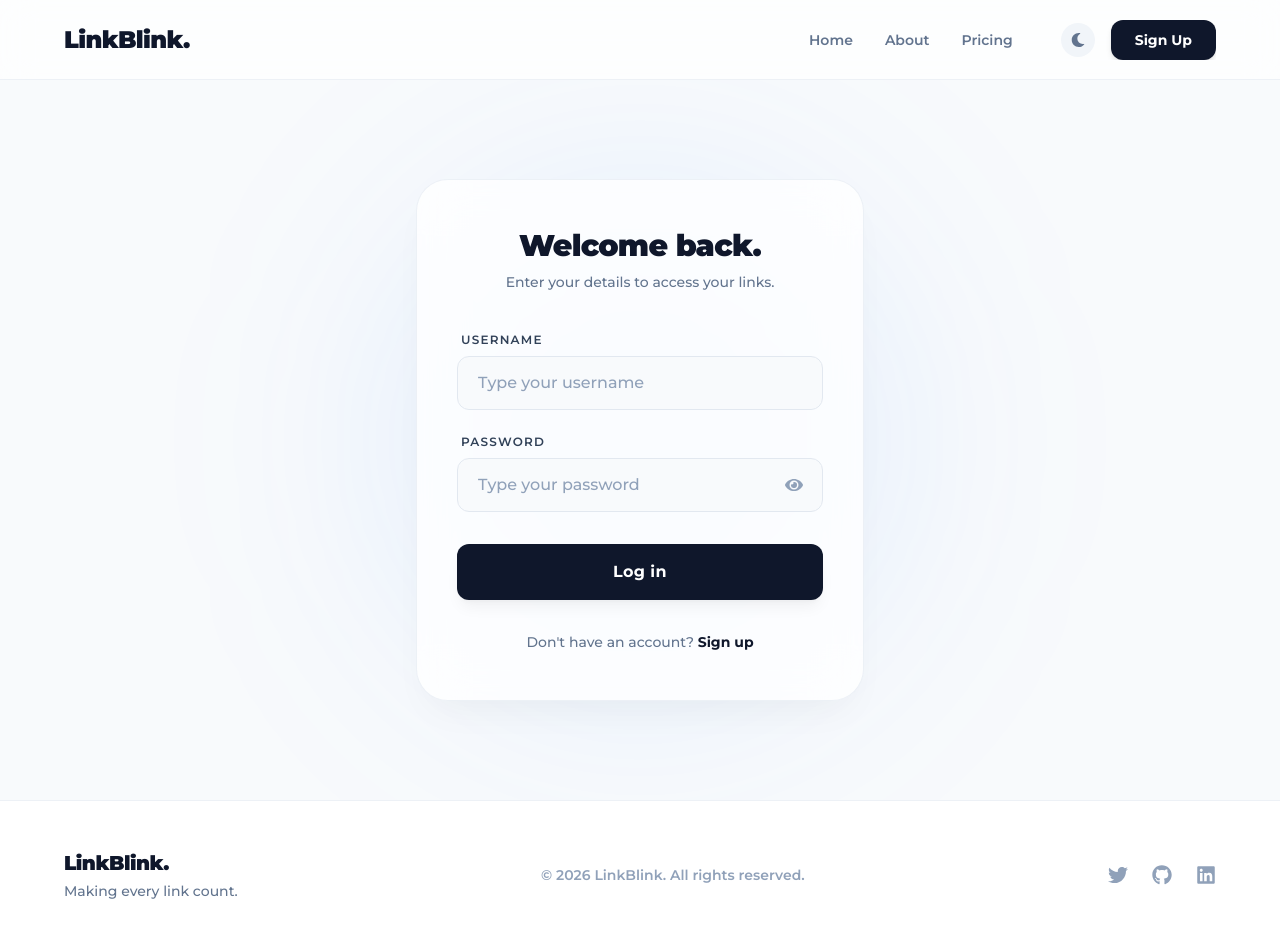
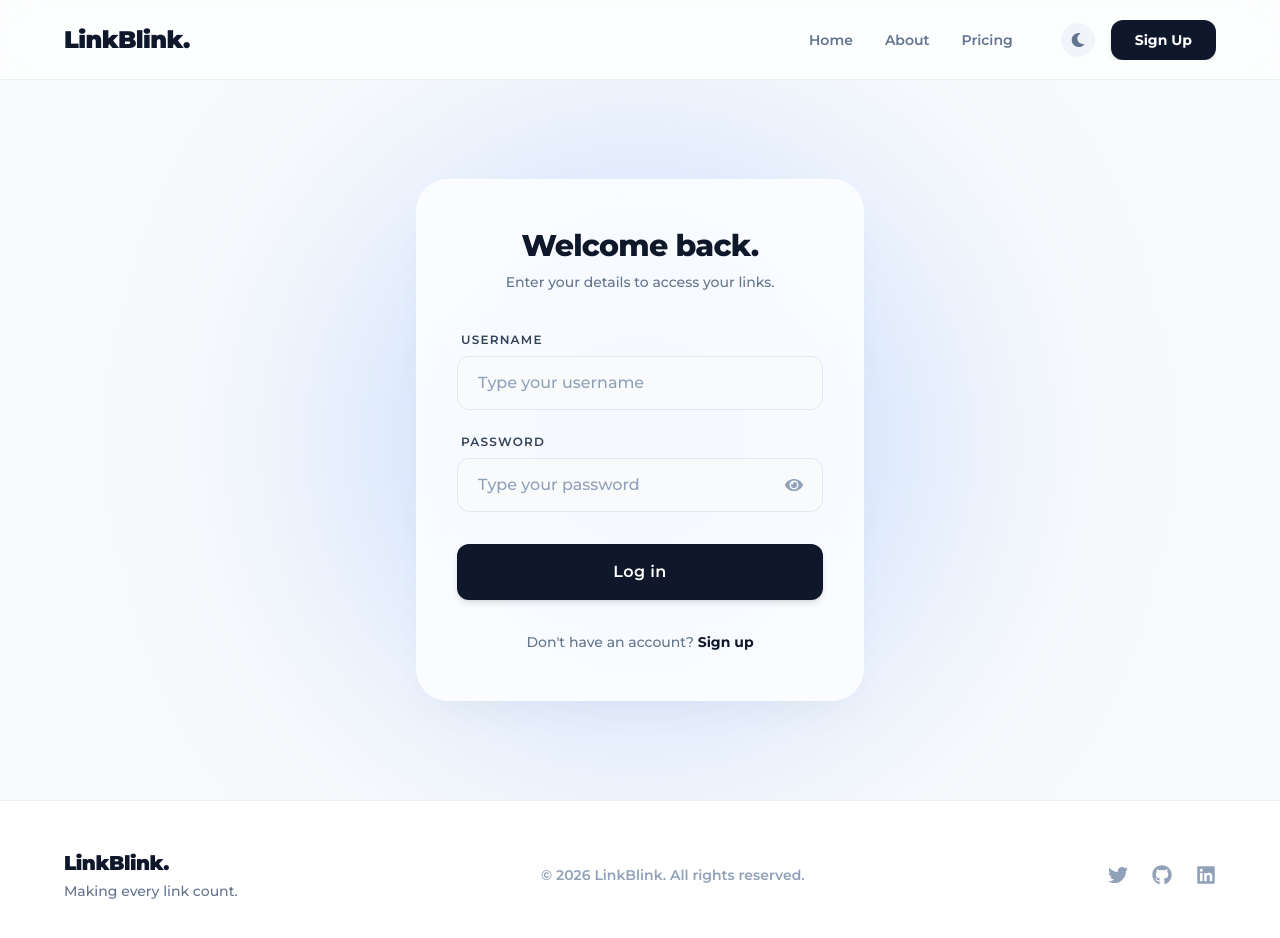
Before and after one commit to utkarshanand07/LinkBlink, a React (Vite) app in the folder url-shortener-frontend/: page /login in a window 1280 px wide. Shown: the top 938 px of the page. Built offline with nearby package versions, Linux system fonts and the light colour scheme; no server answers.

Commit message:
minor ui upgrades

```diff
--- a/url-shortener-frontend/src/pages/AboutPage.jsx
+++ b/url-shortener-frontend/src/pages/AboutPage.jsx
@@ -5,8 +5,8 @@ const AboutPage = () => {
   return (
     <div className="min-h-[calc(100vh-80px)] bg-slate-50 dark:bg-brand-950 transition-colors duration-300 relative overflow-hidden pb-24">
 
-      {/* Background Aesthetic Orb */}
-      <div className="absolute top-1/4 left-1/2 -translate-x-1/2 w-[600px] h-[300px] bg-purple-500/10 dark:bg-purple-600/5 blur-[120px] rounded-full pointer-events-none"></div>
+      {/* Background Aesthetic Orb - Matched to Pricing Page */}
+      <div className="absolute top-0 left-1/2 -translate-x-1/2 w-[800px] h-[400px] bg-blue-500/10 dark:bg-blue-600/10 blur-[100px] rounded-full pointer-events-none"></div>
 
       <div className="max-w-4xl mx-auto px-6 lg:px-16 pt-20 lg:pt-32 relative z-10">
 
--- a/url-shortener-frontend/src/pages/LandingPage.jsx
+++ b/url-shortener-frontend/src/pages/LandingPage.jsx
@@ -18,8 +18,8 @@ const LandingPage = () => {
   return (
     <div className="min-h-[calc(100vh-80px)] bg-slate-50 dark:bg-brand-950 transition-colors duration-300 relative overflow-hidden">
 
-      {/* Background Aesthetic Orbs */}
-      <div className="absolute top-32 left-1/2 -translate-x-1/2 w-[800px] h-[400px] bg-blue-500/10 dark:bg-blue-500/5 blur-[120px] rounded-full pointer-events-none"></div>
+      {/* Background Aesthetic Orbs - Matched to Pricing Page */}
+      <div className="absolute top-0 left-1/2 -translate-x-1/2 w-[800px] h-[400px] bg-blue-500/10 dark:bg-blue-600/10 blur-[100px] rounded-full pointer-events-none"></div>
 
       <div className="max-w-7xl mx-auto px-6 lg:px-16 pt-20 lg:pt-32 pb-12 relative z-10">
 
--- a/url-shortener-frontend/src/pages/LoginPage.jsx
+++ b/url-shortener-frontend/src/pages/LoginPage.jsx
@@ -38,17 +38,17 @@ const LoginPage = () => {
     };
 
   return (
-    <div className='min-h-[calc(100vh-80px)] bg-slate-50 dark:bg-brand-950 transition-colors duration-300 flex justify-center items-center px-4 relative overflow-hidden'>
+    <div className='min-h-[calc(100vh-80px)] bg-slate-50 dark:bg-slate-950 transition-colors duration-300 flex justify-center items-center px-4 relative overflow-hidden'>
 
-        {/* Subtle Background Glow */}
-        <div className="absolute top-1/2 left-1/2 -translate-x-1/2 -translate-y-1/2 w-[500px] h-[500px] bg-blue-500/10 dark:bg-blue-600/10 blur-[120px] rounded-full pointer-events-none"></div>
+        {/* Enhanced Background Glow (Blue for Login) */}
+        <div className="absolute top-1/2 left-1/2 -translate-x-1/2 -translate-y-1/2 w-[600px] h-[600px] bg-blue-500/20 dark:bg-blue-600/10 blur-[120px] rounded-full pointer-events-none"></div>
 
         <form
             onSubmit={handleSubmit(loginHandler)}
-            className="w-full max-w-md bg-white/80 dark:bg-brand-900/50 backdrop-blur-xl border border-slate-200/60 dark:border-slate-800/60 shadow-premium dark:shadow-glass-dark py-12 px-8 sm:px-10 rounded-[2rem] z-10 transition-all duration-300"
+            className="w-full max-w-md bg-white/80 dark:bg-slate-900/80 backdrop-blur-2xl border border-white/50 dark:border-slate-700/50 shadow-premium dark:shadow-glass-dark py-12 px-8 sm:px-10 rounded-[2rem] z-10 transition-all duration-300"
         >
             <div className="text-center mb-10">
-                <h1 className="font-black text-slate-900 dark:text-white text-3xl tracking-tight mb-2">
+                <h1 className="font-extrabold text-slate-900 dark:text-white text-3xl tracking-tight mb-2">
                     Welcome back.
                 </h1>
                 <p className="text-slate-500 dark:text-slate-400 text-sm font-medium">
@@ -84,7 +84,7 @@ const LoginPage = () => {
             <button
                 disabled={loader}
                 type='submit'
-                className={`w-full py-4 bg-slate-900 dark:bg-white text-white dark:text-slate-900 font-bold rounded-xl tracking-wide transition-all duration-200 shadow-lg shadow-black/5 dark:shadow-white/5 active:scale-95 ${
+                className={`w-full py-4 bg-slate-900 dark:bg-white text-white dark:text-slate-900 font-semibold rounded-xl tracking-wide transition-all duration-200 shadow-md active:scale-95 ${
                     loader ? "opacity-70 cursor-not-allowed" : "hover:bg-slate-800 dark:hover:bg-slate-100"
                 }`}
             >
--- a/url-shortener-frontend/src/pages/RegisterPage.jsx
+++ b/url-shortener-frontend/src/pages/RegisterPage.jsx
@@ -34,17 +34,17 @@ const RegisterPage = () => {
     };
 
   return (
-    <div className='min-h-[calc(100vh-80px)] bg-slate-50 dark:bg-brand-950 transition-colors duration-300 flex justify-center items-center px-4 relative overflow-hidden'>
+    <div className='min-h-[calc(100vh-80px)] bg-slate-50 dark:bg-slate-950 transition-colors duration-300 flex justify-center items-center px-4 relative overflow-hidden'>
 
-        {/* Subtle Background Glow */}
-        <div className="absolute top-1/2 left-1/2 -translate-x-1/2 -translate-y-1/2 w-[500px] h-[500px] bg-purple-500/10 dark:bg-purple-600/10 blur-[120px] rounded-full pointer-events-none"></div>
+        {/* Enhanced Background Glow (Purple for Register) */}
+        <div className="absolute top-1/2 left-1/2 -translate-x-1/2 -translate-y-1/2 w-[600px] h-[600px] bg-purple-500/20 dark:bg-purple-600/10 blur-[120px] rounded-full pointer-events-none"></div>
 
         <form
             onSubmit={handleSubmit(registerHandler)}
-            className="w-full max-w-md bg-white/80 dark:bg-brand-900/50 backdrop-blur-xl border border-slate-200/60 dark:border-slate-800/60 shadow-premium dark:shadow-glass-dark py-12 px-8 sm:px-10 rounded-[2rem] z-10 transition-all duration-300"
+            className="w-full max-w-md bg-white/80 dark:bg-slate-900/80 backdrop-blur-2xl border border-white/50 dark:border-slate-700/50 shadow-premium dark:shadow-glass-dark py-12 px-8 sm:px-10 rounded-[2rem] z-10 transition-all duration-300"
         >
             <div className="text-center mb-10">
-                <h1 className="font-black text-slate-900 dark:text-white text-3xl tracking-tight mb-2">
+                <h1 className="font-extrabold text-slate-900 dark:text-white text-3xl tracking-tight mb-2">
                     Create an account.
                 </h1>
                 <p className="text-slate-500 dark:text-slate-400 text-sm font-medium">
@@ -91,7 +91,7 @@ const RegisterPage = () => {
             <button
                 disabled={loader}
                 type='submit'
-                className={`w-full py-4 bg-slate-900 dark:bg-white text-white dark:text-slate-900 font-bold rounded-xl tracking-wide transition-all duration-200 shadow-lg shadow-black/5 dark:shadow-white/5 active:scale-95 ${
+                className={`w-full py-4 bg-slate-900 dark:bg-white text-white dark:text-slate-900 font-semibold rounded-xl tracking-wide transition-all duration-200 shadow-md active:scale-95 ${
                     loader ? "opacity-70 cursor-not-allowed" : "hover:bg-slate-800 dark:hover:bg-slate-100"
                 }`}
             >
```
